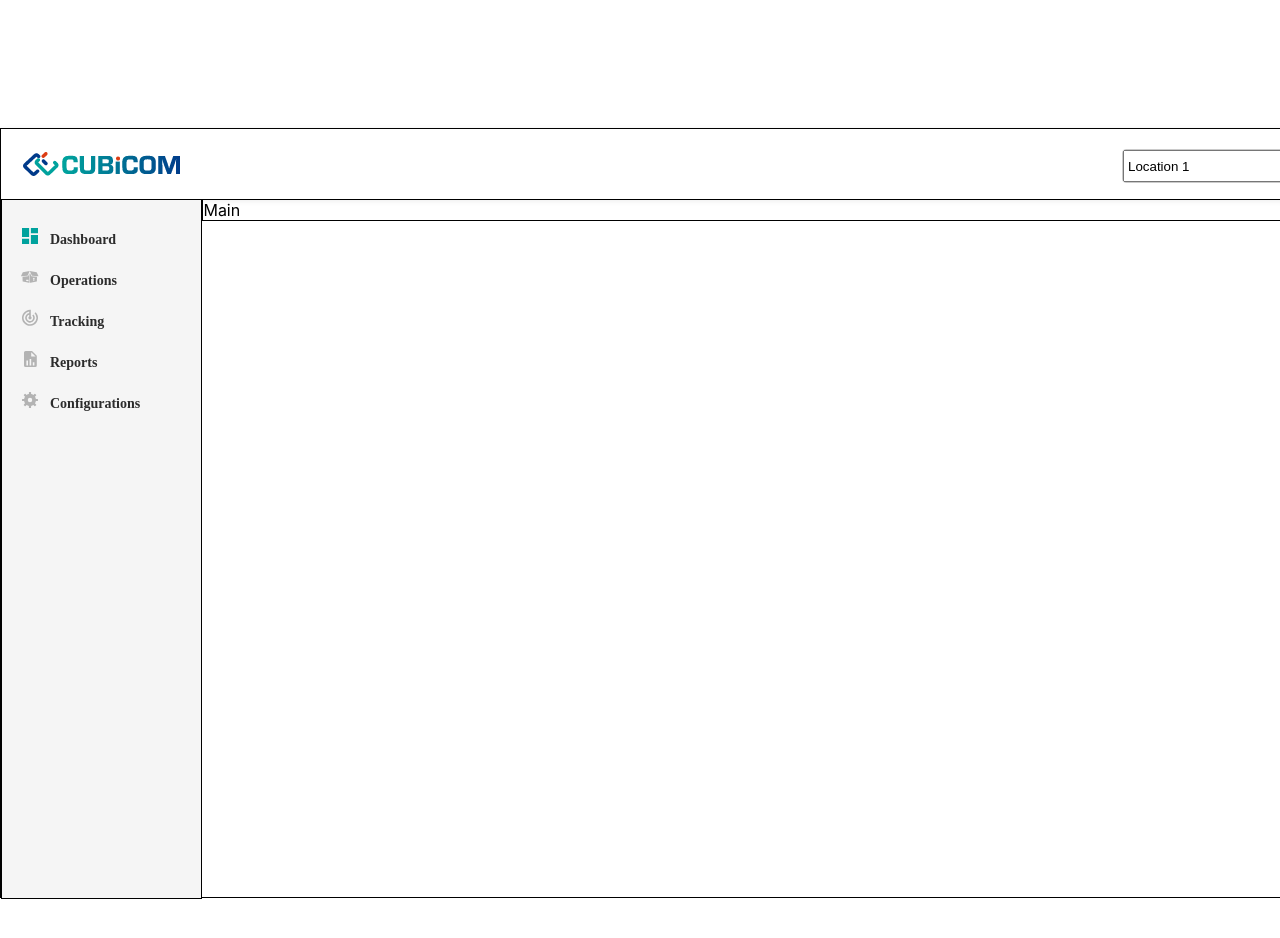
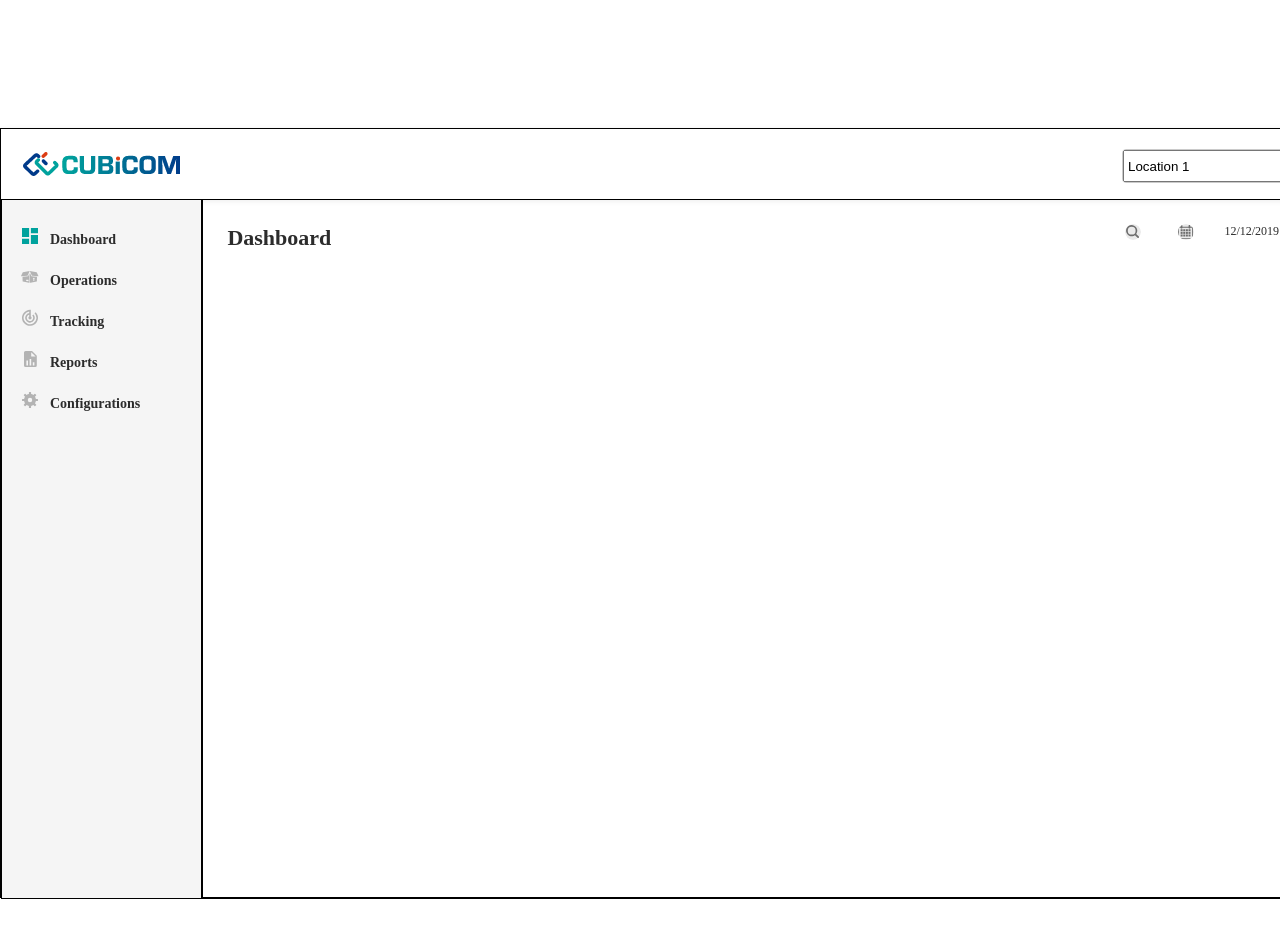
Before and after one commit to bipinthecoder/cubicom-auth, a React (Create React App) app in the folder cubicom/: page /dashboard in a window 1280 px wide. Shown: the top 938 px of the page. Built offline with nearby package versions, Linux system fonts and the light colour scheme.

Commit message:
Added Dashboard Nav

```diff
--- a/cubicom/src/Components/Dashboard/Dashboard.jsx
+++ b/cubicom/src/Components/Dashboard/Dashboard.jsx
@@ -18,13 +18,16 @@ class Dashboard extends Component {
                             <div>
                                 <div className={`${style.dashboard} ${style.sideBarLogos}`}></div>
                                 <div className={`${style.sideBarWrite}`}>Dashboard</div>
-                            </div><div>
+                            </div>
+                            <div>
                                 <div className={`${style.operations} ${style.sideBarLogos}`}></div>
                                 <div className={`${style.sideBarWrite}`}>Operations</div>
-                            </div><div>
+                            </div>
+                            <div>
                                 <div className={`${style.tracking} ${style.sideBarLogos}`}></div>
                                 <div className={`${style.sideBarWrite}`}>Tracking</div>
-                            </div><div>
+                            </div>
+                            <div>
                                 <div className={`${style.reports} ${style.sideBarLogos}`}></div>
                                 <div className={`${style.sideBarWrite}`}>Reports</div>
                             </div>
@@ -33,7 +36,17 @@ class Dashboard extends Component {
                                 <div className={`${style.sideBarWrite}`}>Configurations</div>
                             </div>
                         </div>
-                        <div className={`${style.main}`}>Main</div>
+                        <div className={`${style.main}`}>
+                            <div style={{display:"flex"}}>
+                                <div className={`${style.mainTitle}`}>Dashboard</div>
+                                <img className={`${style.search}`} src="search.svg" alt="search"></img>
+                                <img className={`${style.cal}`} src="cal.svg" alt="search"></img>
+                                <div className={`${style.date}`}>12/12/2019 - 18/12/2019</div>
+                            </div>
+                            <div>
+
+                            </div>
+                        </div>
                     </div>
                 </div>
         );
--- a/cubicom/src/Components/Dashboard/Dashboard.module.css
+++ b/cubicom/src/Components/Dashboard/Dashboard.module.css
@@ -18,7 +18,7 @@
 .main{
     width: 1166px;
     border:1px solid black;
-    height: 100%;
+    height: 698px;
 }
 .sideBarLogos{
     top: 24px;
@@ -56,3 +56,52 @@
 .configs{
     background: transparent url("../../utils/configurations.svg") 0% 0% no-repeat padding-box;
 }
+
+.mainTitle{
+    top: 24px;
+    left: 24px;
+    bottom: 0px;
+    position: relative;
+    width: 109px;
+    height: 27px;
+    text-align: left;
+    font: normal normal bold 22px/27px Proxima Nova;
+    letter-spacing: 0px;
+    color: #2C2C2C;
+    opacity: 1;
+}
+.search{
+    top: 24px;
+    left: 813px;
+    bottom: 5px;
+    position: relative;
+    width: 16px;
+    height: 16px;
+    background: #EAEAEA 0% 0% no-repeat padding-box;
+    border-radius: 100px;
+    opacity: 1;
+}
+.cal{
+    top: 24px;
+    left: 850px;
+    bottom: 5px;
+    position: relative;
+    width: 16px;
+    height: 16px;
+    background: #EAEAEA 0% 0% no-repeat padding-box;
+    border-radius: 100px;
+    opacity: 1;
+}
+.date{
+    top: 24px;
+    left: 880px;
+    width: 120px;
+    height: 15px;
+    position: relative;
+    text-align: left;
+    font: normal normal normal 12px/15px Proxima Nova;
+    letter-spacing: 0px;
+    color: #2C2C2C;
+    opacity: 1;
+    vertical-align: top;
+}
```
Also changed, not shown: cubicom/public/cal.svg (added), cubicom/public/search.svg (added).
